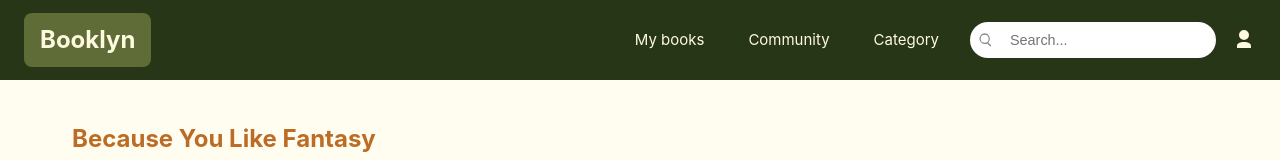
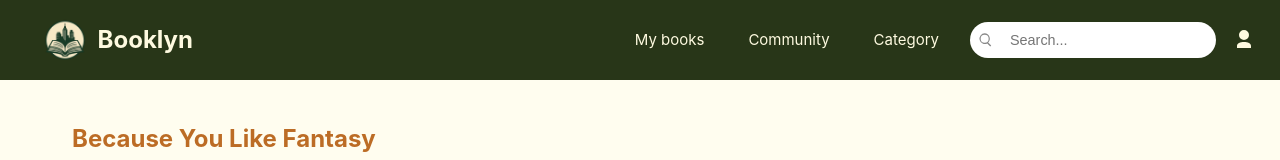
Before and after one commit to glendawei/Booklyn, a Vue app: page / in a window 1280 px wide. Shown: the top 160 px of the page. Built offline with nearby package versions, Linux system fonts and the light colour scheme.

Commit message:
Add logo

```diff
--- a/index.html
+++ b/index.html
@@ -2,9 +2,9 @@
 <html lang="">
   <head>
     <meta charset="UTF-8">
-    <link rel="icon" href="/favicon.ico">
+    <link rel="icon" href="logo.png">
     <meta name="viewport" content="width=device-width, initial-scale=1.0">
-    <title>Vite App</title>
+    <title>Booklyn</title>
   </head>
   <body>
     <div id="app"></div>
--- a/src/components/NavBar.vue
+++ b/src/components/NavBar.vue
@@ -1,6 +1,9 @@
 <template>
   <nav :class="['navbar', { 'navbar-scrolled': isScrolled }]">
-    <router-link to="/" class="logo">Booklyn</router-link>
+    <router-link to="/" class="logo">
+      <img src="../../logo.png" style="width: 100px; height:100px;">
+      Booklyn
+    </router-link>
 
     <div class="tabs">
       <div
--- a/src/components/SearchBar.vue
+++ b/src/components/SearchBar.vue
@@ -1,6 +1,9 @@
 <template>
   <nav :class="['navbar', { 'navbar-scrolled': isScrolled }]">
-    <router-link to="/" class="logo">Booklyn</router-link>
+    <router-link to="/" class="logo" style="display:grid; grid-template-columns: 1fr 1fr; line-height: 50px; width: 185px;">
+      <img src="../../logo.png" style="width: 50px; height:50px;">
+      Booklyn
+    </router-link>
 
     <div class="tabs">
       <div
@@ -98,7 +101,7 @@ onUnmounted(() => {
   text-decoration: none;
   padding: 8px 16px;
   border-radius: 8px;
-  background-color: #606C38;
+  /*background-color: #606C38;*/
   transition: background-color 0.3s ease;
 }
 .logo:hover {
```
Also changed, not shown: logo.png (added), 1 other file (tests, documents, lock files or other folders).
